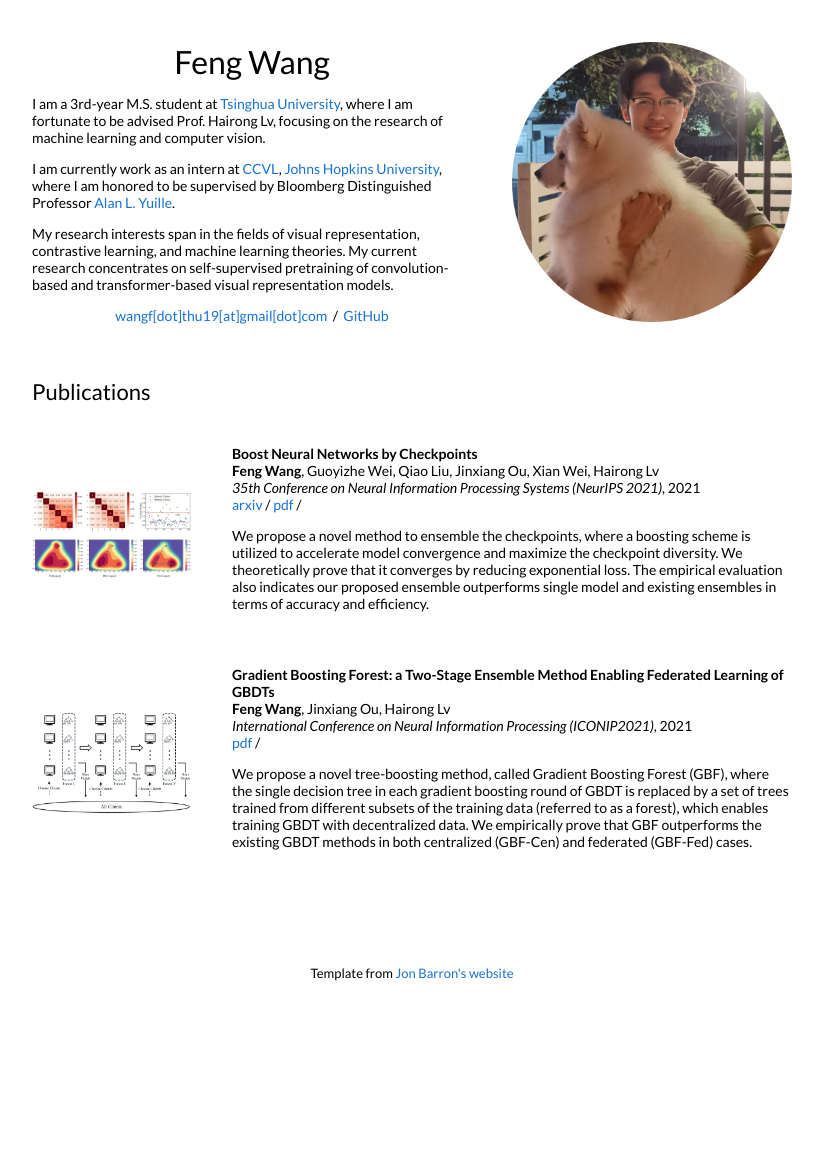
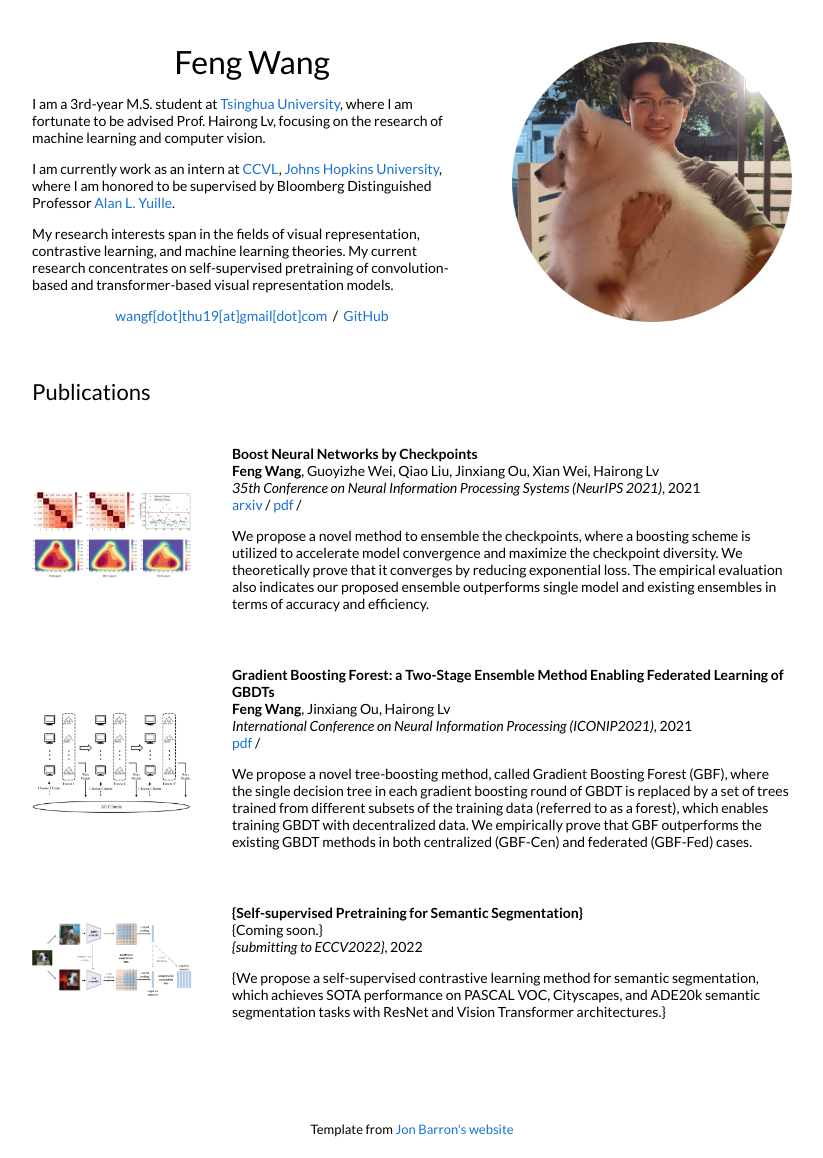
Before and after one commit to feng-wang-thu19/wangf.github.io, a Jekyll site: the page built from _posts/2019-05-29-crv.markdown, in a window 1280 px wide. Shown: the whole page, without its empty margins (228-1051 px from the left). Built offline with Jekyll 4.4.1, drawn with Linux system fonts in a browser that asks for light colours; before the commit the page ends 1002 px from its top, so only the background shows below that.

Commit message:
Update default.html

```diff
--- a/_layouts/default.html
+++ b/_layouts/default.html
@@ -137,46 +137,23 @@
           {% endfor %}
           {% endfor %}
 
-          {% for post in site.posts %}
-          {% for cat in post.categories %}
-          {% if cat == 'eccv' %}
           <tr>
             <td style="padding:2.5%;width:25%;vertical-align:middle;min-width:120px">
               <img src="images/thumbnail_3.png" alt="project image" style="width:auto; height:auto; max-width:100%;" />
             </td>
             <td style="padding:2.5%;width:75%;vertical-align:middle">
-              <h3>{{post.title}}</h3>
+              <h3>{Self-supervised Pretraining for Semantic Segmentation}</h3>
               <br>
-              {{post.authors}}
+              {Coming soon.}
 
               <br>
-              <em>{{post.venue}}</em>, {{ post.date | date: "%Y" }}
+              <em>{submitting to ECCV2022}</em>, 2022
               <br>
-              {% if post.arxiv %}
-              <a href="{{post.arxiv}}">arxiv</a> /
-              {% endif %}
-              {% if post.pdf %}
-              <a href="{{post.pdf}}">pdf</a> /
-              {% endif %}
-              {% if post.video %}
-              <a href="{{post.video}}">video</a> /
-              {% endif %}
-              {% if post.code %}
-              <a href="{{post.code}}">code</a> /
-              {% endif %}
-              {% if post.poster %}
-              <a href="{{post.poster}}">poster</a> /
-              {% endif %}
-              {% if post.slides %}
-              <a href="{{post.slides}}">slides</a> /
-              {% endif %}
               <p></p>
-              {{ post.excerpt }}
+              {We propose a self-supervised contrastive learning method for semantic segmentation, which achieves SOTA performance on PASCAL VOC, Cityscapes, and ADE20k semantic segmentation tasks with ResNet and Vision Transformer architectures.}
             </td>
           </tr>
-          {% endif %}
-          {% endfor %}
-          {% endfor %}
+
         </table>
         <br>
         <br>
```
